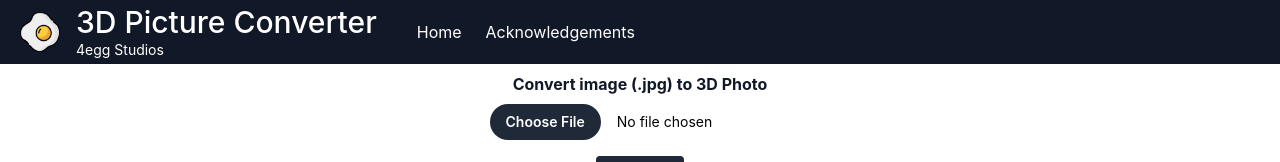
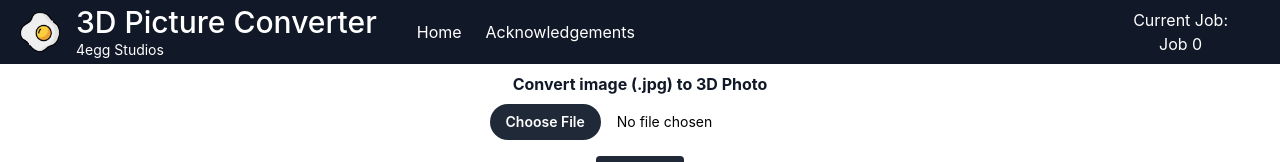
Before and after one commit to gtopacio/DIGIMAP-FRONT, a Next.js app: page / in a window 1280 px wide. Shown: the top 162 px of the page. Built offline with nearby package versions, Linux system fonts and the light colour scheme; no server answers; the database is empty.

Commit message:
Job Numbers

```diff
--- a/components/Banner.js
+++ b/components/Banner.js
@@ -1,10 +1,25 @@
 import Link from 'next/link';
+import { useState, useEffect } from 'react';
+import { db } from '../utils/firebase';
+import { doc, onSnapshot } from 'firebase/firestore';
 
 export default function Banner() {
+
+    const [ currLatest, setLatest ] = useState(0)
+
+    useEffect(() => {
+        let docRef = doc(db, "shards", "latestJob");
+        const unsub = onSnapshot(docRef, (doc) => {
+            let newData = doc.data();
+            setLatest(newData ? newData.value : 0);
+        });
+        return unsub;
+    });
+
     return (
         <div className="h-42 w-full bg-white relative flex overflow-hidden">
-            <div className="w-full h-full flex flex-col justify-between">
-                <header className="h-16 w-full flex items-center relative justify-start px-5 space-x-10 bg-gray-900">
+            <div className="w-full h-full flex flex-col">
+                <header className="h-16 w-full flex items-center px-5 space-x-10 bg-gray-900">
                     <div className="flex flex-shrink-0 items-center space-x-4 text-white">
                         <Link href="/"><img className="h-10 w-10 rounded-full" src="/fried-egg.png"></img></Link>
                         <div className="flex flex-col items-start ">
@@ -18,6 +33,12 @@ export default function Banner() {
                     </div>
                 </header>
             </div>
+            <div className="w-1/6 flex flex-col content-center items-center text-white bg-gray-900 ">
+                <div className="my-auto mr-4">
+                    <div>Current Job:</div>
+                    <div className="grid place-items-center">Job {currLatest}</div>
+                </div>
+            </div>
         </div>
     )
 }
--- a/pages/acknowledgements.js
+++ b/pages/acknowledgements.js
@@ -1,9 +1,14 @@
 import Banner from '../components/Banner';
 import Image from 'next/image';
+import Head from 'next/head';
 
 function acknowledgements() {
     return (
         <div>
+            <Head>
+                <title>Acknowledgement</title>
+                <meta name="viewport" content="initial-scale=1.0, width=device-width" />
+            </Head>
             <Banner/>
             <div className='grid place-items-center my-2'>
                 <label className="block mt-4 text-3xl font-bold text-gray-900 pt-2" htmlFor="file_input">Acknowledgements</label>
--- a/pages/index.js
+++ b/pages/index.js
@@ -2,6 +2,7 @@ import axios from "axios";
 import { useRouter } from "next/router";
 import { useState } from "react";
 import Banner from '../components/Banner';
+import Head from 'next/head';
 
 
 export default function Home() {
@@ -13,6 +14,7 @@ export default function Home() {
   const [file, setFile] = useState(null);
   const [progress, setProgress] = useState(0);
   const [traj, setTraj] = useState('swing');
+
 
   function handleChange(e){
     if(e.target.files && e.target.files[0])
@@ -74,6 +76,10 @@ export default function Home() {
 
   return (
     <div>
+      <Head>
+        <title>🥚 4egg's 3D Image Converter</title>
+        <meta name="viewport" content="initial-scale=1.0, width=device-width" />
+      </Head>
       <Banner/>
       <div className='grid place-items-center my-2'>
         <label className="block mb-2 text-m font-bold text-gray-900" htmlFor="file_input">Convert image (.jpg) to 3D Photo</label>
--- a/pages/j/[jobId].js
+++ b/pages/j/[jobId].js
@@ -3,6 +3,7 @@ import { useRouter } from 'next/router';
 import { db } from '../../utils/firebase';
 import { doc, onSnapshot } from 'firebase/firestore';
 import Banner from '../../components/Banner';
+import Head from 'next/head';
 
 export default function JobIDPage() {
     const router = useRouter();
@@ -54,7 +55,7 @@ export default function JobIDPage() {
         <p>Message: {data.message}</p>
         : <></>;
 
-    let progress = data.progress ?
+    let progress = data.progress != null ?
         <div className="bg-gray-800 text-xs font-medium text-blue-100 text-center p-0.5 leading-none rounded-full duration-300" style={{width: data.progress + "%"}}> {data.progress}%</div>
         : <></>;
 
@@ -62,9 +63,18 @@ export default function JobIDPage() {
 
     return (
         <div>
+            <Head>
+                <title>Job Number: {data.jobNumber}</title>
+                <meta name="viewport" content="initial-scale=1.0, width=device-width" />
+            </Head>
             <Banner/>
             <div className="grid place-items-center my-2">
-
+                <div>
+                    This may take awhile...
+                </div>
+                <div className="font-bold">
+                    Job Number: {data.jobNumber}
+                </div>
                 <button className="bg-green-800 hover:bg-green-600 text-white py-1 px-4 rounded m-2 duration-300" onClick={() => {navigator.clipboard.writeText(url); alert("Link Copied")}}>Copy Link</button>
 
                 <div className="mb-2">
```
